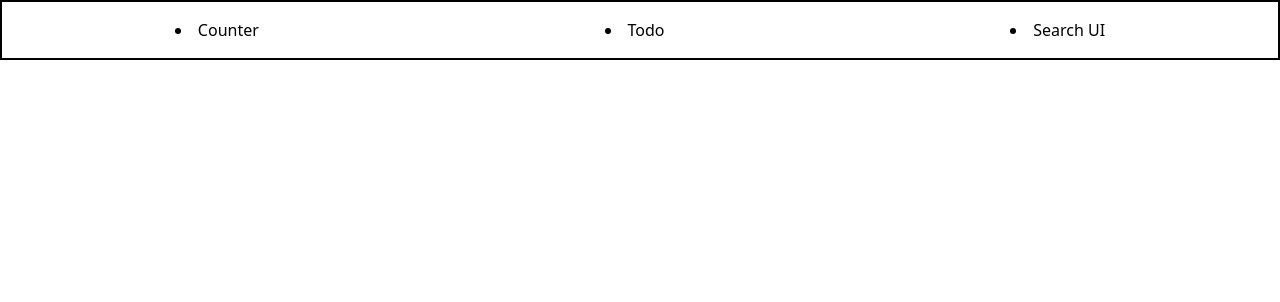
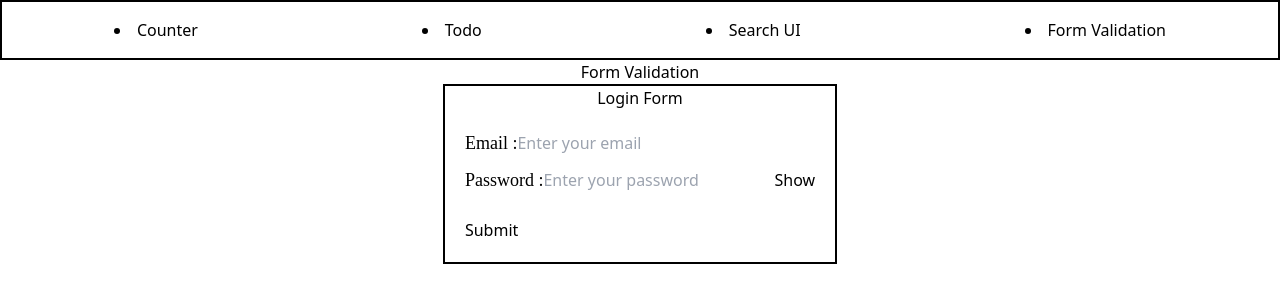
Before and after one commit to mayur2410-tech/Interview-Coding-Questions, a React (Vite) app in the folder FrontendMachineCoding/: page /form in a window 1280 px wide. Shown: the top 302 px of the page. Built offline with nearby package versions, Linux system fonts and the light colour scheme.

Commit message:
add form validation

```diff
--- a/FrontendMachineCoding/src/App.jsx
+++ b/FrontendMachineCoding/src/App.jsx
@@ -4,6 +4,7 @@ import Counter from './components/1.Counter-Application/Counter'
 import Navbar from './Navbar'
 import Todo from './components/2.Todo List App/Todo'
 import Search from './components/3. Search Filter UI/Search'
+import Form from './components/4. Form Validation/Form'
 
 const App = () => {
   return (
@@ -15,6 +16,7 @@ const App = () => {
         <Route path='counter' element={<Counter />} />
         <Route path='todo' element={<Todo />} />
         <Route path='search' element={<Search />} />
+        <Route path='form' element={<Form />} />
       </Routes>
       </BrowserRouter>
     </div>
--- a/FrontendMachineCoding/src/Navbar.jsx
+++ b/FrontendMachineCoding/src/Navbar.jsx
@@ -8,6 +8,7 @@ const Navbar = () => {
         <li><Link to='/counter'>Counter</Link></li>
         <li><Link to='/todo'>Todo</Link></li>
         <li><Link to='/search'>Search UI</Link></li>
+        <li><Link to='/form'>Form Validation</Link></li>
       </div>
     </div>
   )
--- /dev/null
+++ b/FrontendMachineCoding/src/components/4. Form Validation/Form.jsx
@@ -0,0 +1,110 @@
+import React from 'react'
+import { useState } from 'react'
+
+const Form = () => {
+
+    const [email, setEmail] = useState('')
+    const [pass, setPass] = useState('')
+    const[showPass,setShowPass]=useState(false)
+    const[succ,setSucc]=useState(false)
+    const [error, setError] = useState({
+        email: "",
+        pass: ""
+    })
+
+    function validateForm() {
+        console.log('validate function called')
+        let  isValid = true
+        let newError ={email:"",pass:""}                                            //usign regex
+        if(!email.includes("@")){                                                   //const emailRegex = /^[^\s@]+@[^\s@]+\.[^\s@]+$/;
+            newError.email = "Invalid Email address"                                    //if (!emailRegex.test(email)) {
+
+            isValid=false
+        }
+
+        if(pass.length < 6){
+            newError.pass="length should greater than 6 "
+            isValid = false
+        }else if(!validatePassword(pass)){
+                newError.pass = "Password must have 1 uppercase, 1 lowercase, 1 number & 1 special char"
+                isValid=false
+        }
+
+
+        setError(newError);
+
+        return isValid;
+
+    }
+
+    function validatePassword(pass){
+
+        let hasUpper = false
+        let hasLower = false
+        let hasNumber = false
+        let hasSymbol = false
+
+        for(let char of pass){
+            if(char>='A' && char<='Z')  hasUpper = true
+            else if(char>='a' && char<='z')   hasLower = true
+            else if (char>='0' && char<="9")   hasNumber = true
+            else{
+                hasSymbol = true
+            }
+        }
+
+        return hasLower && hasUpper && hasNumber && hasSymbol
+    }
+
+    function handleSubmit(e) {
+        e.preventDefault()
+        // console.log('validate function',validateForm())
+        if (validateForm()) {
+            console.log("Form Submit succesfully", { email }, { pass })
+            setSucc(true)
+            setEmail("")
+            setPass('')
+        }
+    }
+
+    return (
+        <div style={{ display: 'flex', justifyContent: "center", alignItems: 'center', flexDirection: "column" }}>
+            <h1>Form Validation</h1>
+
+            <div style={{ border: "2px solid black", display: "flex", flexDirection: 'column' }}>
+                <h2 style={{ textAlign: "center" }}>Login Form</h2>
+
+                {succ && <span style={{color:'green',textAlign:'center'}}>Form Submit Successfully</span>}
+                <form
+                    onSubmit={handleSubmit}
+
+                    style={{ padding: "20px" }}>
+                    <label style={{ fontFamily: "bold", fontSize: "18px" }}>Email :</label>
+                    <input type="text"
+                    value={email}
+                    onChange={(e)=>{setEmail(e.target.value);setSucc(false)}}
+                        placeholder='Enter your email'
+                    />
+                    <br />
+                    {error.email && <span style={{color:'red'}}>{error.email}</span>}
+                    <div style={{ marginTop: "10px" }}>
+
+                        <label style={{ fontFamily: "bold", fontSize: "18px" }}>Password :</label>
+                        <input type={showPass ? "text" : "password"}
+                        value={pass}
+                        onChange={(e)=>setPass(e.target.value)}
+                            placeholder='Enter your password'
+                        />
+                        <button type='button' onClick={()=>setShowPass(!showPass)}>{showPass? "Hide":"Show"}</button>
+                     {error.pass && <span style={{color:'red'}}>{error.pass}</span>}
+
+                    </div>
+                    <br />
+                    <button type="submit">Submit</button>
+                </form>
+            </div>
+        </div>
+    )
+}
+
+export default Form
```
